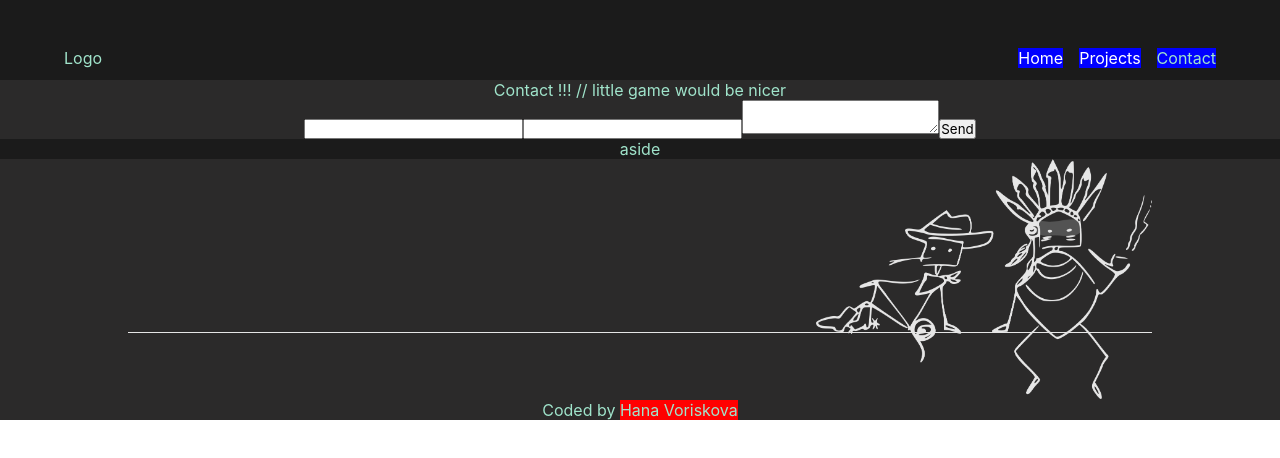
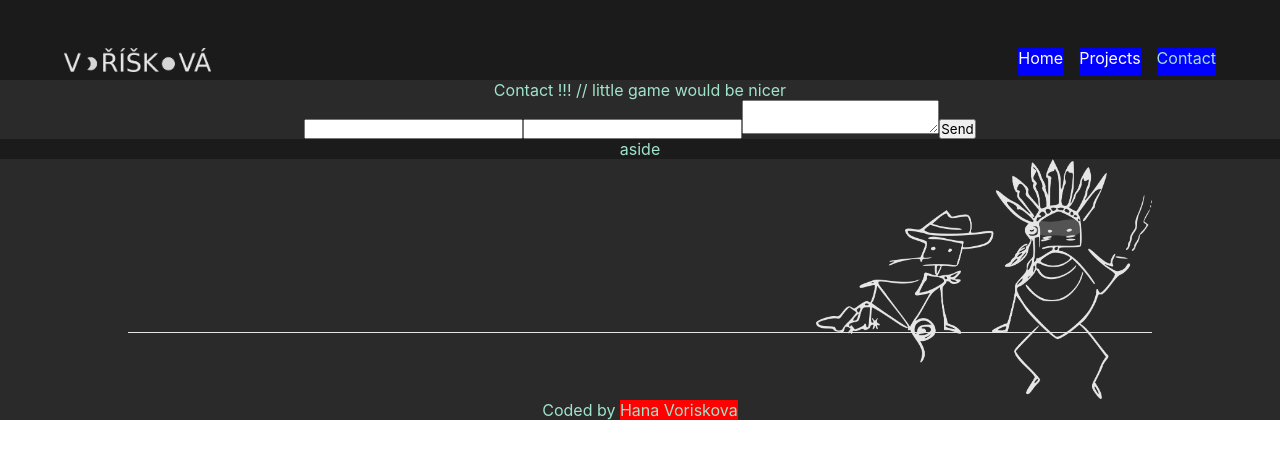
Before and after one commit to havoriskova/portfolio, a React (Create React App) app in the folder 01-portfolio/: page /contact in a window 1280 px wide. Shown: the top 458 px of the page. Built offline with nearby package versions, Linux system fonts and the light colour scheme; the HTML template or start-up script is replaced by a standard one.

Commit message:
added logo

```diff
--- a/01-portfolio/src/App.css
+++ b/01-portfolio/src/App.css
@@ -114,6 +114,12 @@ footer {
   color: var(--light-color);
 }
 
+.App .logo img {
+  height: 1.5rem;
+  margin-top: .5rem;
+  filter: invert(90%);
+}
+
 a {
   color: white;
   text-decoration: none;
@@ -122,6 +128,7 @@ a {
   a.active {
     color: var(--contrast-color);
   }
+
 
 
 .App header .nav-ul {
@@ -138,12 +145,19 @@ a {
   right: 0;
   z-index: 3;
   padding: 1rem;
+  background-image: url(./img/hamburgr.png);
+  background-repeat: no-repeat;
+  background-size: contain;
+  height: 1.5rem;
+  margin: 1.5rem;
+  filter: invert(90%);
 }
 
 .App header .nav-icon.active {
   position: absolute;
   right: 0;
   z-index: 3;
+  background-image: url(./img/x.png);
 }
 
 .App header .nav-icon.active ~ nav .nav-ul {
@@ -184,6 +198,11 @@ a {
     padding: 0;
   }
 
+  .App .logo img {
+    height: 1.5rem;
+    margin-top: 0rem;
+  }
+
   .App header .nav-icon {
     display: none;
   }
--- a/01-portfolio/src/App.js
+++ b/01-portfolio/src/App.js
@@ -9,6 +9,7 @@ import { Component } from 'react';
 import Loader from './components/Loader';
 import RandomBackground from './hoc/RandomBackground';
 import Footer from './components/Footer';
+import logo from './img/voriskova.png';
 
 class App extends Component {
 
@@ -31,9 +32,11 @@ class App extends Component {
     this.myPage = (<BrowserRouter>
       <div className="App">
           <header>
-            <div className='nav-icon' onClick={this.toggle} id="toggleNavButton">X</div>
+            <div className='nav-icon' onClick={this.toggle} id="toggleNavButton"></div>
             <nav>
-              <div className='logo'><NavLink to='/' onClick={this.removeActiveNav}>Logo</NavLink></div>
+              <div className='logo'><NavLink to='/' onClick={this.removeActiveNav}>
+                <img alt='logo' src={logo}/>
+                </NavLink></div>
               <ul className='nav-ul'>
                 <li><NavLink to='/home' onClick={this.removeActiveNav}>Home</NavLink></li>
                 <li><NavLink to='/projects' onClick={this.removeActiveNav}>Projects</NavLink></li>
```
